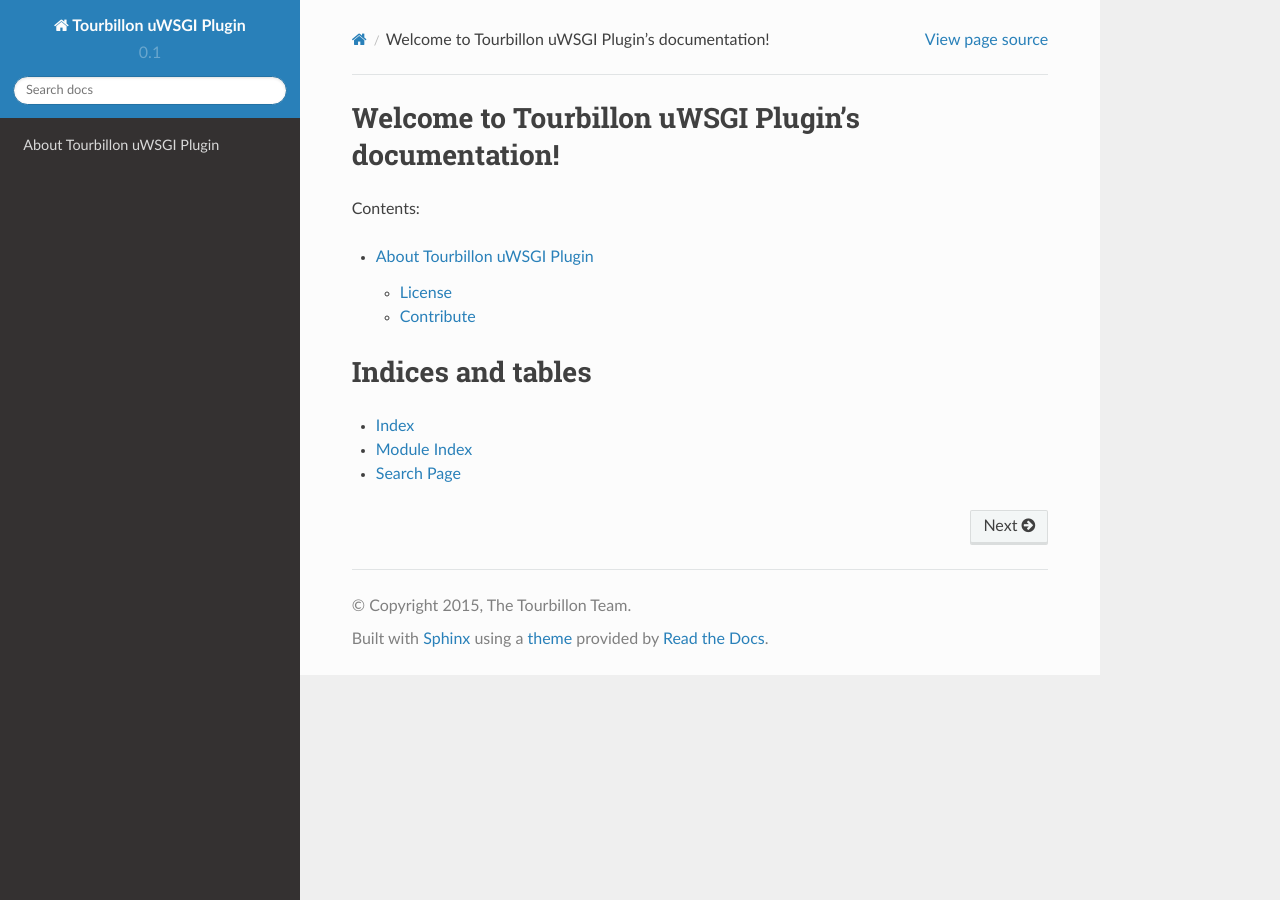
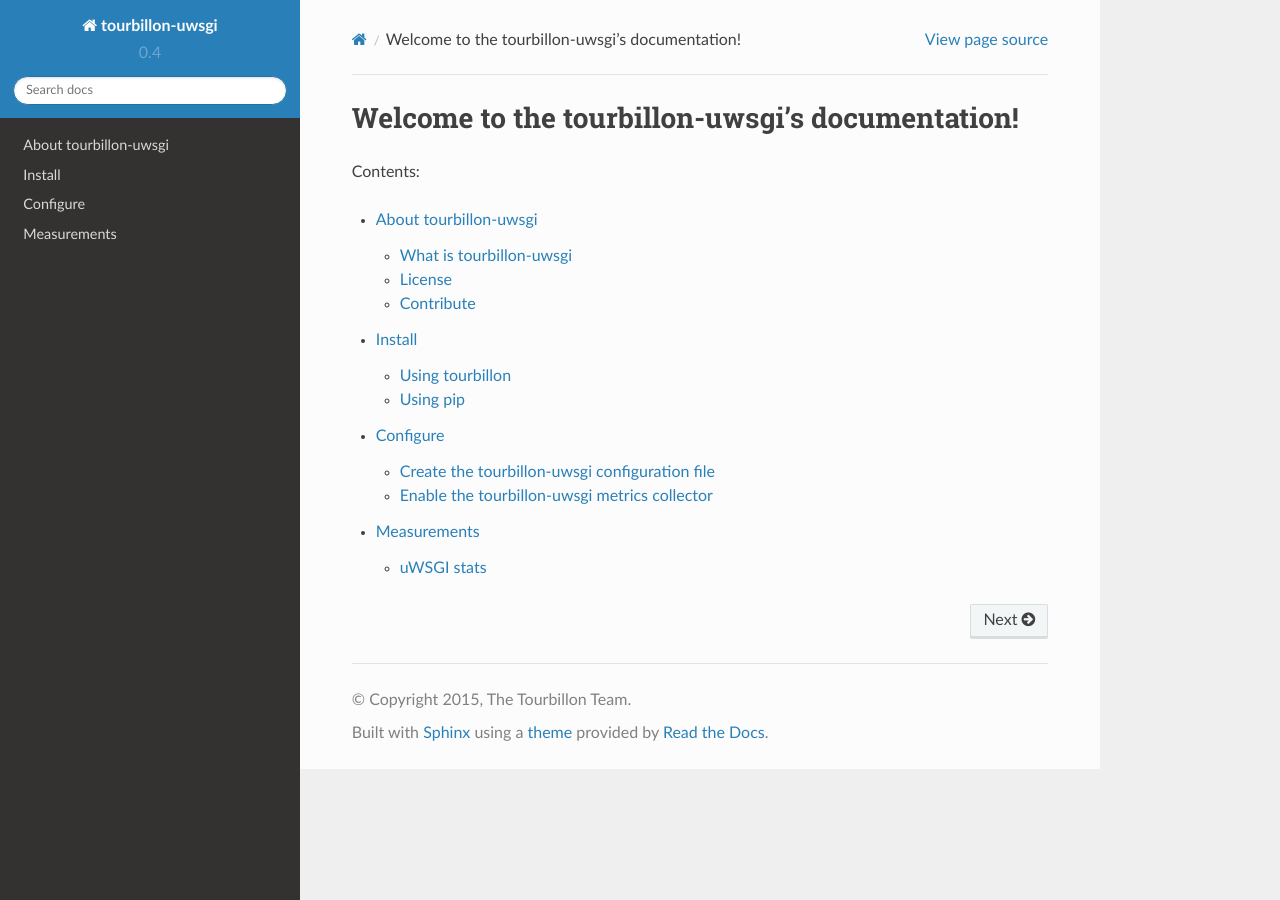
Before and after one commit to tourbillonpy/tourbillon-uwsgi, a Sphinx documentation site: the page built from doc/source/index.rst, in a window 1280 px wide. Built offline with Sphinx 7.4.7 and the Read the Docs theme 2.0.0, drawn with Linux system fonts in a browser that asks for light colours.

Commit message:
fix version number documentation

```diff
--- a/doc/source/about.rst
+++ b/doc/source/about.rst
@@ -1,11 +1,25 @@
-About Tourbillon uWSGI Plugin
-******************************
+About tourbillon-uwsgi
+***********************
+
+What is tourbillon-uwsgi
+=========================
+
+tourbillon-uwsgi is a tourbillon plugin that can collect metrics from uWSGI, a stack for building hosting services.
+It consists of a single metrics collector function (``get_uwsgi_stats``) that gather measurements from the uwsgi stats server.
+
+See :doc:`measurements` for more information.
+
+
+
+For more information about tourbillon see `https://github.com/tourbillonpy/tourbillon-agent <https://github.com/tourbillonpy/tourbillon-agent>`_.
+
+For more information about uWSGI please visit `https://uwsgi-docs.readthedocs.org/en/latest/ <https://uwsgi-docs.readthedocs.org/en/latest/>`_.
 
 
 License
 =======
 
-Tourbillon has been released under the Apache Software License 2.0.
+tourbillon-uwsgi has been released under the Apache Software License 2.0.
 
 See `http://www.apache.org/licenses/LICENSE-2.0 <http://www.apache.org/licenses/LICENSE-2.0>`_ for more information.
 
@@ -15,4 +29,4 @@
 
 If you want to contribute to the project, you can submit bugs, feature requests or fork the github repository and submit your pull request.
 
-Visit the Github project page for more information.
+Visit the `Github project page <https://github.com/tourbillonpy/tourbillon-uwsgi>`_ for more information.
--- a/doc/source/conf.py
+++ b/doc/source/conf.py
@@ -1,7 +1,7 @@
 #!/usr/bin/env python3
 # -*- coding: utf-8 -*-
 #
-# Tourbillon uWSGI Plugin documentation build configuration file, created by
+# Tourbillon Celery Plugin documentation build configuration file, created by
 # sphinx-quickstart on Mon Aug 24 10:12:29 2015.
 #
 # This file is execfile()d with the current directory set to its
@@ -53,18 +53,18 @@
 master_doc = 'index'
 
 # General information about the project.
-project = 'Tourbillon uWSGI Plugin'
+project = 'tourbillon-uwsgi'
 copyright = '2015, The Tourbillon Team'
-author = 'Tourbillon Team'
+author = 'The Tourbillon Team'
 
 # The version info for the project you're documenting, acts as replacement for
 # |version| and |release|, also used in various other places throughout the
 # built documents.
 #
 # The short X.Y version.
-version = '0.1'
+version = '0.4'
 # The full version, including alpha/beta/rc tags.
-release = '0.1'
+release = '0.4'
 
 # The language for content autogenerated by Sphinx. Refer to documentation
 # for a list of supported languages.
@@ -115,7 +115,7 @@
 
 # The theme to use for HTML and HTML Help pages.  See the documentation for
 # a list of builtin themes.
-html_theme = 'alabaster'
+html_theme = 'default'
 
 # Theme options are theme-specific and customize the look and feel of a theme
 # further.  For a list of options available for each theme, see the
@@ -213,7 +213,7 @@
 #html_search_scorer = 'scorer.js'
 
 # Output file base name for HTML help builder.
-htmlhelp_basename = 'TourbillonuWSGIPlugindoc'
+htmlhelp_basename = 'TourbillonUwsgiPlugindoc'
 
 # -- Options for LaTeX output ---------------------------------------------
 
@@ -235,7 +235,7 @@
 # (source start file, target name, title,
 #  author, documentclass [howto, manual, or own class]).
 latex_documents = [
-  (master_doc, 'TourbillonuWSGIPlugin.tex', 'Tourbillon uWSGI Plugin Documentation',
+  (master_doc, 'TourbillonUwsgiPlugin.tex', 'tourbillon-uwsgi Documentation',
    'The Tourbillon Team', 'manual'),
 ]
 
@@ -265,7 +265,7 @@
 # One entry per manual page. List of tuples
 # (source start file, name, description, authors, manual section).
 man_pages = [
-    (master_doc, 'tourbillonceleryplugin', 'Tourbillon uWSGI Plugin Documentation',
+    (master_doc, 'tourbillonuwsgiplugin', 'tourbillon-uwsgi Documentation',
      [author], 1)
 ]
 
@@ -279,8 +279,8 @@
 # (source start file, target name, title, author,
 #  dir menu entry, description, category)
 texinfo_documents = [
-  (master_doc, 'TourbillonuWSGIPlugin', 'Tourbillon uWSGI Plugin Documentation',
-   author, 'TourbillonuWSGIPlugin', 'One line description of project.',
+  (master_doc, 'TourbillonUwsgiPlugin', 'tourbillon-uwsgi Documentation',
+   author, 'TourbillonUwsgiPlugin', 'One line description of project.',
    'Miscellaneous'),
 ]
 
--- a/doc/source/configure.rst
+++ b/doc/source/configure.rst
@@ -0,0 +1,35 @@
+Configure
+*********
+
+
+Create the tourbillon-uwsgi configuration file
+===============================================
+
+You must create the tourbillon-celery configuration file in order to use tourbillon-uwsgi.
+By default, the configuration file must be placed in **/etc/tourbillon/conf.d** and its name
+must be **uwsgi.conf**.
+
+The tourbillon-uwsgi configuration file looks like: ::
+
+	{
+		"database": {
+			"name": "uwsgi",
+			"duration": "365d",
+			"replication": "1"
+		},
+		"hostname": "localhost",
+		"port": 9797,
+		"frequency": 0.2
+	}
+
+
+You can customize the database name, the host and port where the uWSGI stats server listen to
+and the collect interval.
+
+
+Enable the tourbillon-uwsgi metrics collector
+==============================================
+
+To enable the tourbillon-uwsgi metrics collector types the following command: ::
+
+	$ sudo -i tourbillon enable tourbillon.uwsgi=get_uwsgi_stats
--- a/doc/source/index.rst
+++ b/doc/source/index.rst
@@ -1,10 +1,10 @@
-.. Tourbillon uWSGI Plugin documentation master file, created by
+.. Tourbillon Celery Plugin documentation master file, created by
    sphinx-quickstart on Mon Aug 24 10:12:29 2015.
    You can adapt this file completely to your liking, but it should at least
    contain the root `toctree` directive.
 
-Welcome to Tourbillon uWSGI Plugin's documentation!
-====================================================
+Welcome to the tourbillon-uwsgi's documentation!
+=================================================
 
 Contents:
 
@@ -12,10 +12,6 @@
    :maxdepth: 2
 
    about
-
-Indices and tables
-==================
-
-* :ref:`genindex`
-* :ref:`modindex`
-* :ref:`search`
+   install
+   configure
+   measurements
--- a/doc/source/install.rst
+++ b/doc/source/install.rst
@@ -0,0 +1,24 @@
+Install
+*******
+
+Using tourbillon
+================
+
+
+To install tourbillon-uwsgi at a command prompt type: ::
+
+	$ sudo -i tourbillon install tourbillon-uwsgi
+
+
+
+Using pip
+=========
+
+
+To install tourbillon-uwsgi using pip enter: ::
+
+	$ pip install tourbillon-uwsgi
+
+.. note::
+
+	If you have installed tourbillon in a virtualenv you must install tourbillon-uwsgi in the same virtualenv.
--- a/doc/source/measurements.rst
+++ b/doc/source/measurements.rst
@@ -0,0 +1,31 @@
+Measurements
+************
+
+tourbillon-uwsgi collects metrics about workers.
+
+Please refers to  `https://uwsgi-docs.readthedocs.org/en/latest/StatsServer.html <https://uwsgi-docs.readthedocs.org/en/latest/StatsServer.html>`_ and `https://github.com/unbit/uwsgitop <https://github.com/unbit/uwsgitop>`_ for more information.
+
+
+uWSGI stats
+===========
+
+tourbillon-uwsgi query the stats server and store metrics in the ``uwsgi_stats`` series.
+Each datapoint is tagged with the worker id and the hostname and the values collected are:
+
+
+Tags
+----
+	* **host**: hostname
+	* **worker** the id of the worker
+
+Fields
+------
+
+	* **requests**: number of requests processed by the worker since the last datapoint
+	* **exceptions**: number of exceptions since the last datapoint
+	* **tx**: data transmitted by the worker since the last datapoint
+	* **rss**: current rss memory used by the worker
+	* **vsz**: current vsz memory used by the worker
+	* **avg_rt**: average request time
+	* **wid**: worker id
+	* **status**: current worker status (idle, busy)
--- a/setup.cfg
+++ b/setup.cfg
@@ -1,3 +1,3 @@
 [flake8]
-exclude = */__init__.py
+exclude = */__init__.py,doc/*
 max-complexity = 10
--- a/setup.py
+++ b/setup.py
@@ -15,7 +15,7 @@
 
 setup(
     name='tourbillon-uwsgi',
-    version='0.2',
+    version='0.4',
     packages=find_packages(exclude=exclude),
     zip_safe=False,
     namespace_packages=['tourbillon'],
```
